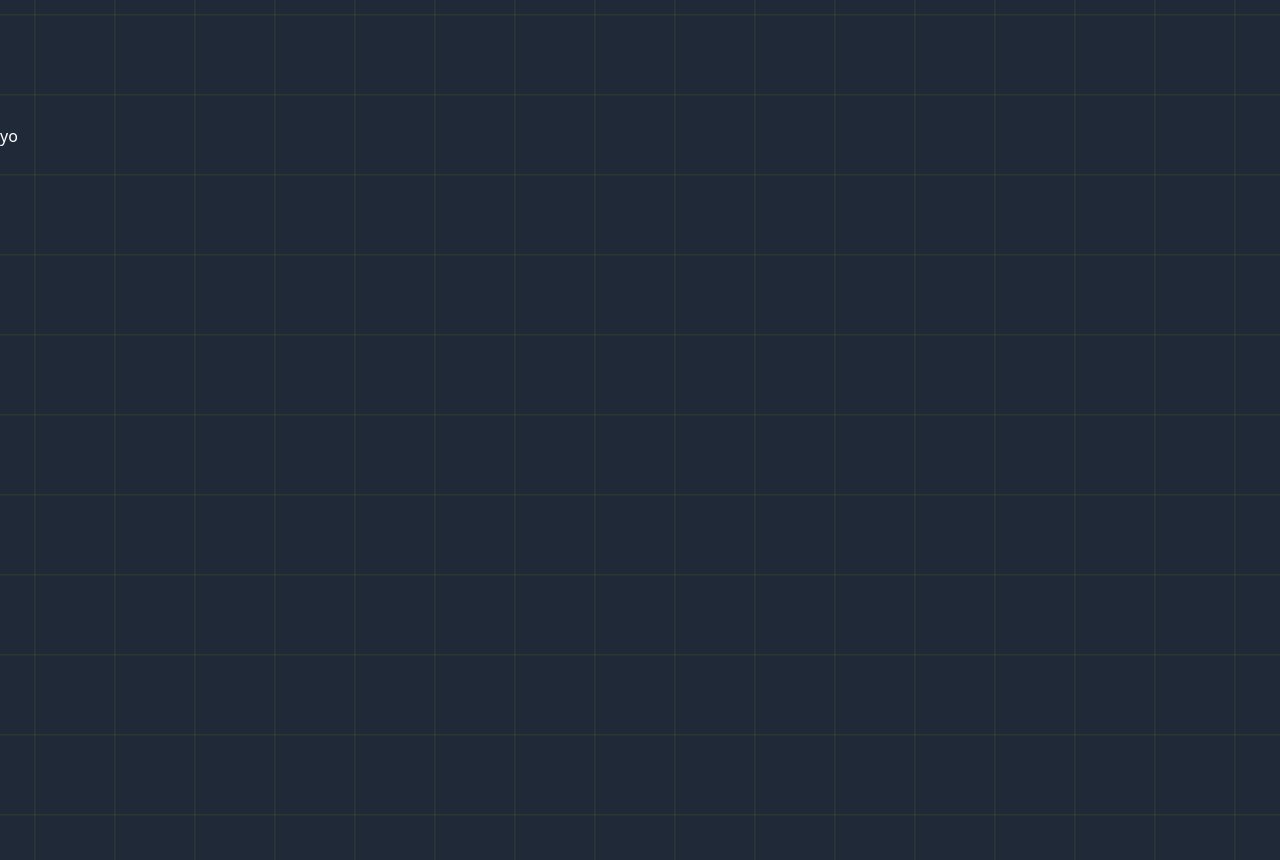
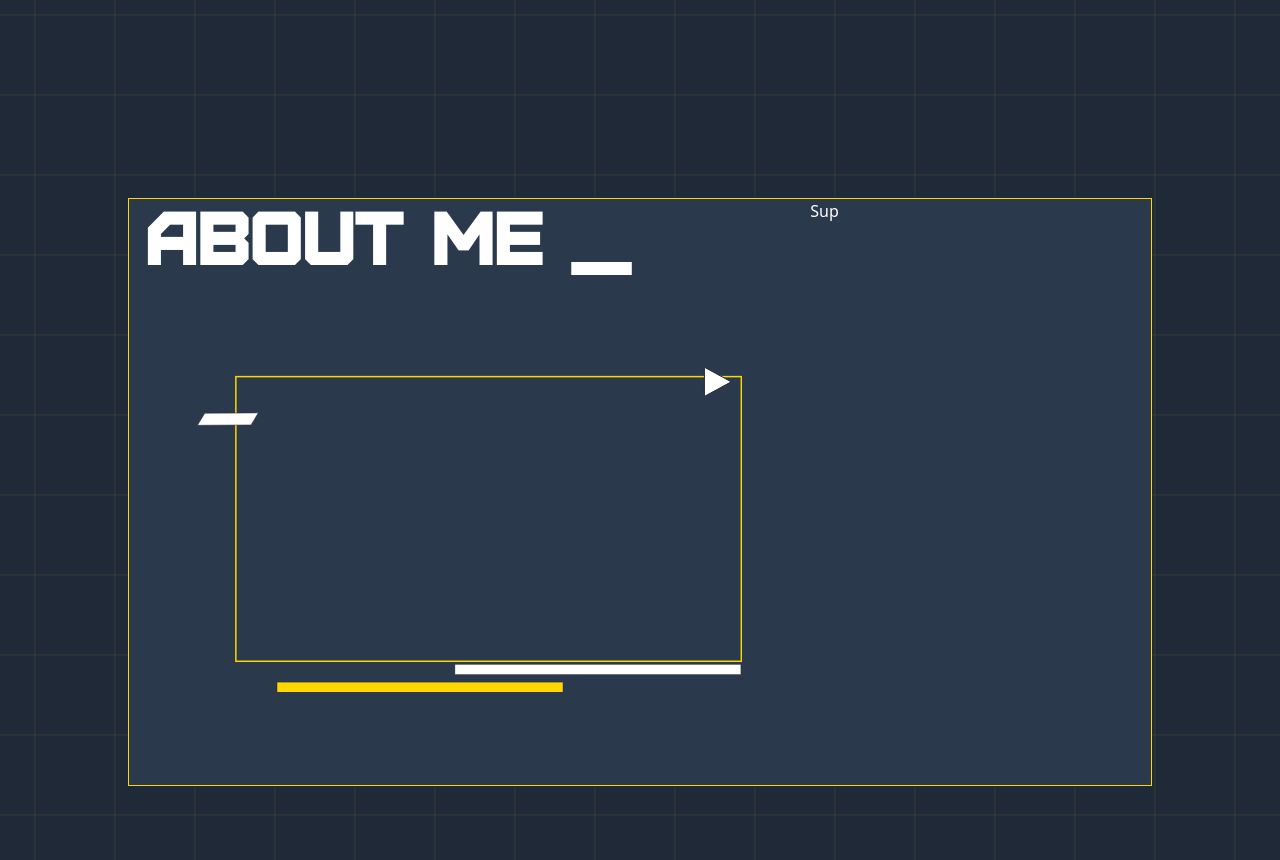
Before and after one commit to andy02chen/portfolio_site, a React (Vite) app in the folder portfolio/: page / in a window 1280 px wide. Shown: the part 740-1600 px from the top of the page. Built offline with nearby package versions, Linux system fonts and the light colour scheme; a web font is replaced by a local one.

Commit message:
added svg for about page

```diff
--- a/portfolio/src/About.tsx
+++ b/portfolio/src/About.tsx
@@ -5,9 +5,34 @@ type HomeProps = {
 
 export default function About({ setNav }: HomeProps) {
   return(
-    <section id="about_me" className="w-full min-h-[calc(100vh-73px)] lg:min-h-[calc(100vh-64px)]">
-      <div className="w-80 min-h-3/4 bg-[-var(--light-blue)] outline-[-var(--yellow)]">
-      yo
+    <section id="about_me" className="w-full h-[calc(100vh-73px)] lg:h-[calc(100vh-64px)]
+    flex items-center justify-center">
+      <div className="w-8/10 h-8/10 bg-[var(--light-blue)] border-1 border-[var(--yellow)]
+      flex flex-row">
+
+        {/* Left Div */}
+        <div className="flex-2 flex flex-col">
+          <h1 className="font-furore font-bold text-4xl sm:text-6xl lg:text-7xl px-4">
+            About me __
+          </h1>
+
+          <div className="flex h-full items-center justify-center">
+            <svg className='w-8/10 h-auto' viewBox="0 0 1101 664" fill="none" xmlns="http://www.w3.org/2000/svg">
+              <rect x="78.5" y="25.5" width="1021" height="575" stroke="#FFD700" stroke-width="3"/>
+              <rect x="161.57" y="642.5" width="577.796" height="21" fill="#FFD700" stroke="#1F2937"/>
+              <rect x="520.933" y="606.5" width="577.796" height="21" fill="white" stroke="#1F2937"/>
+              <path d="M1024.96 65.4932L1024.96 6.50683L1079.12 36L1024.96 65.4932Z" fill="white" stroke="#1F2937" strokeWidth="2"/>
+              <path d="M123.825 98.7224L15.719 99.4956L1.00021 123.813L109.106 123.04L123.825 98.7224Z" fill="white" stroke="#1F2937"/>
+            </svg>
+          </div>
+        </div>
+
+        {/* Right Div */}
+        <div className="flex-1">
+          <div>
+            Sup
+          </div>
+        </div>
       </div>
     </section>
   )
```
Also changed, not shown: portfolio/src/assets/about_me_img.svg (added).
